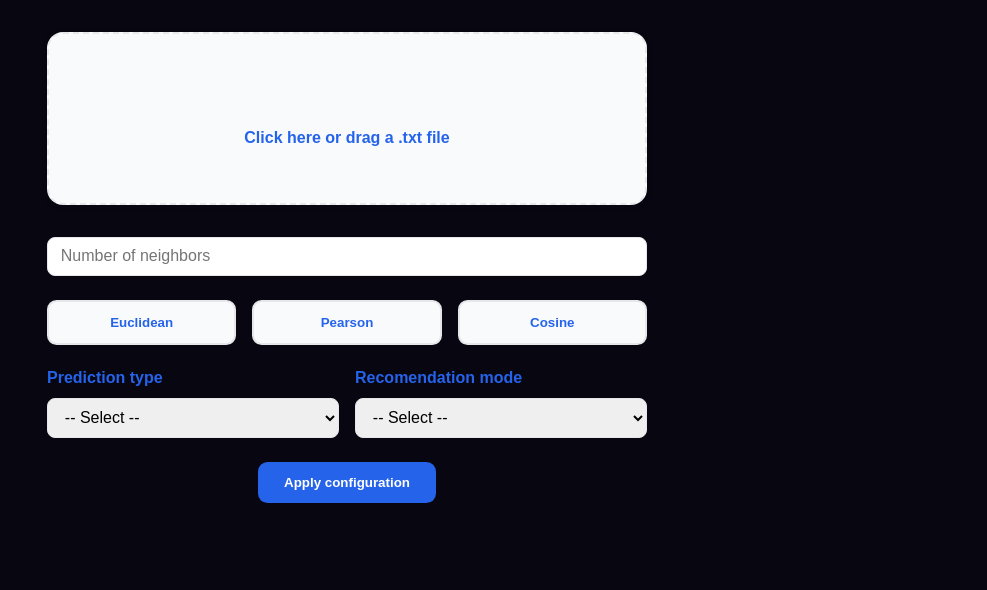
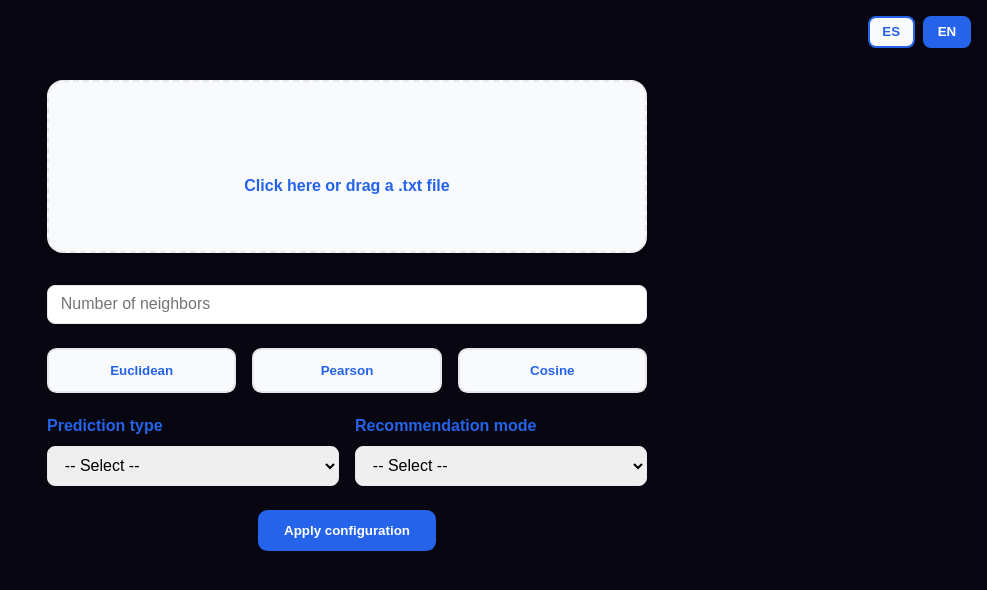
Before and after one commit to Larzt/recomendation-system, a Vue app: page / in a window 1280 px wide. Shown: the top 590 px of the page, without its empty margins (293-1280 px from the left). Built offline with nearby package versions, Linux system fonts and the light colour scheme; some icons are missing; the HTML template or start-up script is replaced by a standard one.

Commit message:
Add location

```diff
--- a/package.json
+++ b/package.json
@@ -18,7 +18,8 @@
   "dependencies": {
     "@phosphor-icons/vue": "^2.2.1",
     "pinia": "^3.0.3",
-    "vue": "^3.5.22"
+    "vue": "^3.5.22",
+    "vue-i18n": "11"
   },
   "devDependencies": {
     "@tsconfig/node22": "^22.0.2",
--- a/src/App.vue
+++ b/src/App.vue
@@ -2,34 +2,49 @@
 import { useMatrixInfoStore, useFileInfoStore } from '@/store'
 import { FileUploader, MatrixConfig, MatrixViewer } from '@/components'
 import { mainFunction } from './utils/mainFunction';
+import { useI18n } from 'vue-i18n'
 
+const { locale } = useI18n()
 const useFileStore = useFileInfoStore()
-const useMatrixInfo = useMatrixInfoStore()
+
+function changeLanguage(lang: string) {
+  locale.value = lang
+}
 
 function handleConfigSubmit(payload: {
   neighbors: number | null
   algorithm: TAlgorithm
   prediction: TPrediction
 }) {
-  console.log('Configuración aplicada:', payload)
   mainFunction({
     algorithm: payload.algorithm,
     maxNeighbors: payload.neighbors ?? 2,
     itemBased: payload.itemBased,
     prediction: payload.prediction,
   })
-  // Here, call the mainFunction function
 }
 </script>
 
 <template>
-  <div class="container">
-    <FileUploader />
-    <MatrixConfig @submit="handleConfigSubmit" />
-    <MatrixViewer v-if="useFileStore.fileData" />
+  <div class="app-wrapper">
+    <div class="language-switcher">
+      <button
+          :class="{ active: locale === 'es' }"
+          @click="changeLanguage('es')"
+      >ES</button>
+      <button
+          :class="{ active: locale === 'en' }"
+          @click="changeLanguage('en')"
+      >EN</button>
+    </div>
+
+    <div class="container">
+      <FileUploader />
+      <MatrixConfig @submit="handleConfigSubmit" />
+      <MatrixViewer v-if="useFileStore.fileData" />
+    </div>
   </div>
 </template>
-
 
 <style lang="scss">
 html, body {
@@ -40,14 +55,52 @@ html, body {
   background-color: $bg-dark;
 }
 
-#app {
+.app-wrapper {
+  position: relative;
   min-height: 100vh;
-  width: 100%;
+  display: flex;
+  flex-direction: column;
+  align-items: center;
+  padding: 2rem 1rem;
+
+  .language-switcher {
+    position: absolute;
+    top: 1rem;
+    right: 1rem;
+    display: flex;
+    gap: 0.5rem;
+
+    button {
+      padding: 0.4rem 0.8rem;
+      border-radius: 0.5rem;
+      border: 2px solid $primary;
+      font-weight: 600;
+      cursor: pointer;
+      transition: all 0.2s;
+
+      &:hover {
+        transform: translateY(-1px);
+        box-shadow: 0 2px 6px $shadow-light;
+      }
+
+      &.active {
+        background-color: $primary;
+        color: white;
+        box-shadow: 0 2px 6px $shadow-hover;
+      }
+
+      &:not(.active) {
+        background-color: $bg-light;
+        color: $primary;
+      }
+    }
+  }
 }
 
 .container {
   max-width: 600px;
-  margin: 2rem auto;
+  width: 100%;
+  margin-top: 3rem;
   display: flex;
   flex-direction: column;
   gap: 2rem;
--- a/src/components/FileUploader.vue
+++ b/src/components/FileUploader.vue
@@ -2,8 +2,10 @@
 import { ref, computed } from 'vue'
 import { useFileInfoStore } from '@/store'
 import { PhFileArrowUp, PhCheckSquareOffset } from '@phosphor-icons/vue'
+import { useI18n } from 'vue-i18n'
 
 const useFileInfo = useFileInfoStore()
+const { t } = useI18n()
 
 const fileInput = ref<HTMLInputElement | null>(null)
 
@@ -25,9 +27,7 @@ function handleFileUpload(event: Event) {
 }
 
 const uploadText = computed(() =>
-    useFileInfo.fileData
-        ? 'File uploaded successfully.'
-        : 'Click here or drag a .txt file'
+    useFileInfo.fileData ? t('fileUpload.success') : t('fileUpload.placeholder')
 )
 </script>
 
--- a/src/components/MatrixConfig.vue
+++ b/src/components/MatrixConfig.vue
@@ -1,7 +1,9 @@
 <script setup lang="ts">
 import { ref } from 'vue'
+import { useI18n } from 'vue-i18n'
 import { metricErrors, neighborsErrors, predictionErrors, algorithmList } from '@/constants'
 
+const { t } = useI18n()
 const neighbors = ref<number | null>(null)
 const selectedAlgorithm = ref('')
 const selectedPrediction = ref('')
@@ -29,31 +31,30 @@ function handleModeChange(event: Event) {
 
 const emit = defineEmits(['submit'])
 
-function capitalizeFirstLetter(val) {
-  return String(val).charAt(0).toUpperCase() + String(val).slice(1);
+function capitalizeFirstLetter(val: string) {
+  return String(val).charAt(0).toUpperCase() + String(val).slice(1)
 }
-
 
 function handleSubmit() {
   errorMessage.value = ''
 
   if (!neighbors.value || neighbors.value <= 0) {
-    errorMessage.value = neighborsErrors
+    errorMessage.value = t('form.errors.neighbors')
     return
   }
 
   if (!selectedAlgorithm.value) {
-    errorMessage.value = metricErrors
+    errorMessage.value = t('form.errors.metric')
     return
   }
 
   if (!selectedPrediction.value) {
-    errorMessage.value = predictionErrors
+    errorMessage.value = t('form.errors.prediction')
     return
   }
 
   if (itemBased.value === null) {
-    errorMessage.value = 'Select mode: Items o Users'
+    errorMessage.value = t('form.errors.mode')
     return
   }
 
@@ -71,7 +72,7 @@ function handleSubmit() {
     <input
         type="number"
         min="1"
-        placeholder="Number of neighbors"
+        :placeholder="t('form.neighborsPlaceholder')"
         @change="handleNeighbors"
     />
 
@@ -90,31 +91,30 @@ function handleSubmit() {
 
     <div class="form-group">
       <div class="form-items">
-        <label for="prediction">Prediction type</label>
+        <label for="prediction">{{ t('form.predictionLabel') }}</label>
         <select id="prediction" @change="handlePredictionChange">
-          <option value="">-- Select --</option>
-          <option value="simple">Simple</option>
-          <option value="difference">Difference with mean</option>
+          <option value="">{{ t('form.predictionOptions.select') }}</option>
+          <option value="simple">{{ t('form.predictionOptions.simple') }}</option>
+          <option value="difference">{{ t('form.predictionOptions.difference') }}</option>
         </select>
       </div>
 
       <div class="form-items">
-        <label for="mode">Recomendation mode</label>
+        <label for="mode">{{ t('form.modeLabel') }}</label>
         <select id="mode" @change="handleModeChange">
-          <option value="">-- Select --</option>
-          <option value="user">Users</option>
-          <option value="item">Items</option>
+          <option value="">{{ t('form.modeOptions.select') }}</option>
+          <option value="user">{{ t('form.modeOptions.user') }}</option>
+          <option value="item">{{ t('form.modeOptions.item') }}</option>
         </select>
       </div>
     </div>
 
     <p v-if="errorMessage" class="error-message">{{ errorMessage }}</p>
-    <button type="submit" class="submit-btn">Apply configuration</button>
+    <button type="submit" class="submit-btn">{{ t('form.submitButton') }}</button>
   </form>
 </template>
 
 <style scoped lang="scss">
-
 .info-form {
   display: flex;
   flex-direction: column;
@@ -173,18 +173,18 @@ input[type='number'] {
     border-color: $primary;
   }
 }
+
 .form-group {
   display: flex;
   flex-direction: row;
   justify-content: space-between;
-  gap: 1rem; /* espacio entre items */
+  gap: 1rem;
   width: 100%;
 
   .form-items {
     flex: 1;
     display: flex;
     flex-direction: column;
-    width: 100%;
   }
 
   label {
@@ -194,7 +194,7 @@ input[type='number'] {
   }
 
   select {
-    margin-top: .7rem;
+    margin-top: 0.7rem;
     width: 100%;
     padding: 0.6rem 0.8rem;
     border: 1px solid $border;
--- /dev/null
+++ b/src/locales/en.json
@@ -0,0 +1,34 @@
+{
+  "fileUpload": {
+    "placeholder": "Click here or drag a .txt file",
+    "success": "File uploaded successfully."
+  },
+  "form": {
+    "neighborsPlaceholder": "Number of neighbors",
+    "predictionLabel": "Prediction type",
+    "predictionOptions": {
+      "select": "-- Select --",
+      "simple": "Simple",
+      "difference": "Difference with mean"
+    },
+    "modeLabel": "Recommendation mode",
+    "modeOptions": {
+      "select": "-- Select --",
+      "user": "Users",
+      "item": "Items"
+    },
+    "submitButton": "Apply configuration",
+    "errors": {
+      "neighbors": "Please enter a valid number of neighbors",
+      "metric": "Select an algorithm",
+      "prediction": "Select a prediction type",
+      "mode": "Select mode: Items or Users"
+    }
+  },
+  "matrix": {
+    "user": "User",
+    "item": "Item",
+    "mean": "Mean",
+    "unknown": "Unknown"
+  }
+}
--- /dev/null
+++ b/src/locales/es.json
@@ -0,0 +1,34 @@
+{
+  "fileUpload": {
+    "placeholder": "Haz clic aquí o arrastra un archivo .txt",
+    "success": "Archivo subido correctamente."
+  },
+  "form": {
+    "neighborsPlaceholder": "Número de vecinos",
+    "predictionLabel": "Tipo de predicción",
+    "predictionOptions": {
+      "select": "-- Seleccionar --",
+      "simple": "Simple",
+      "difference": "Diferencia con la media"
+    },
+    "modeLabel": "Modo de recomendación",
+    "modeOptions": {
+      "select": "-- Seleccionar --",
+      "user": "Usuarios",
+      "item": "Ítems"
+    },
+    "submitButton": "Aplicar configuración",
+    "errors": {
+      "neighbors": "Por favor, introduce un número válido de vecinos",
+      "metric": "Selecciona un algoritmo",
+      "prediction": "Selecciona un tipo de predicción",
+      "mode": "Selecciona un modo: Ítems o Usuarios"
+    }
+  },
+  "matrix": {
+    "user": "Usuario",
+    "item": "Ítem",
+    "mean": "Media",
+    "unknown": "Desconocido"
+  }
+}
--- a/src/main.ts
+++ b/src/main.ts
@@ -2,10 +2,21 @@ import { createApp } from 'vue'
 import { createPinia } from 'pinia'
 import App from './App.vue'
 import PhosphorIcons from "@phosphor-icons/vue"
+import { createI18n } from 'vue-i18n'
+
+import es from '@/locales/es.json'
+import en from '@/locales/en.json'
 
 const app = createApp(App)
 const pinia = createPinia()
 
+const i18n = createI18n({
+    locale: 'en',
+    fallbackLocale: 'en',
+    messages: { es, en }
+})
+
 app.use(pinia)
 app.use(PhosphorIcons)
+app.use(i18n)
 app.mount('#app')
```
Also changed, not shown: src/components/MatrixViewer.vue (+23 -18 lines), src/utils/location.ts (added, +11 -0 lines), src/constants/location/en_EN.csv (deleted), src/constants/location/es_ES.csv (deleted), 1 other file (tests, documents, lock files or other folders).
